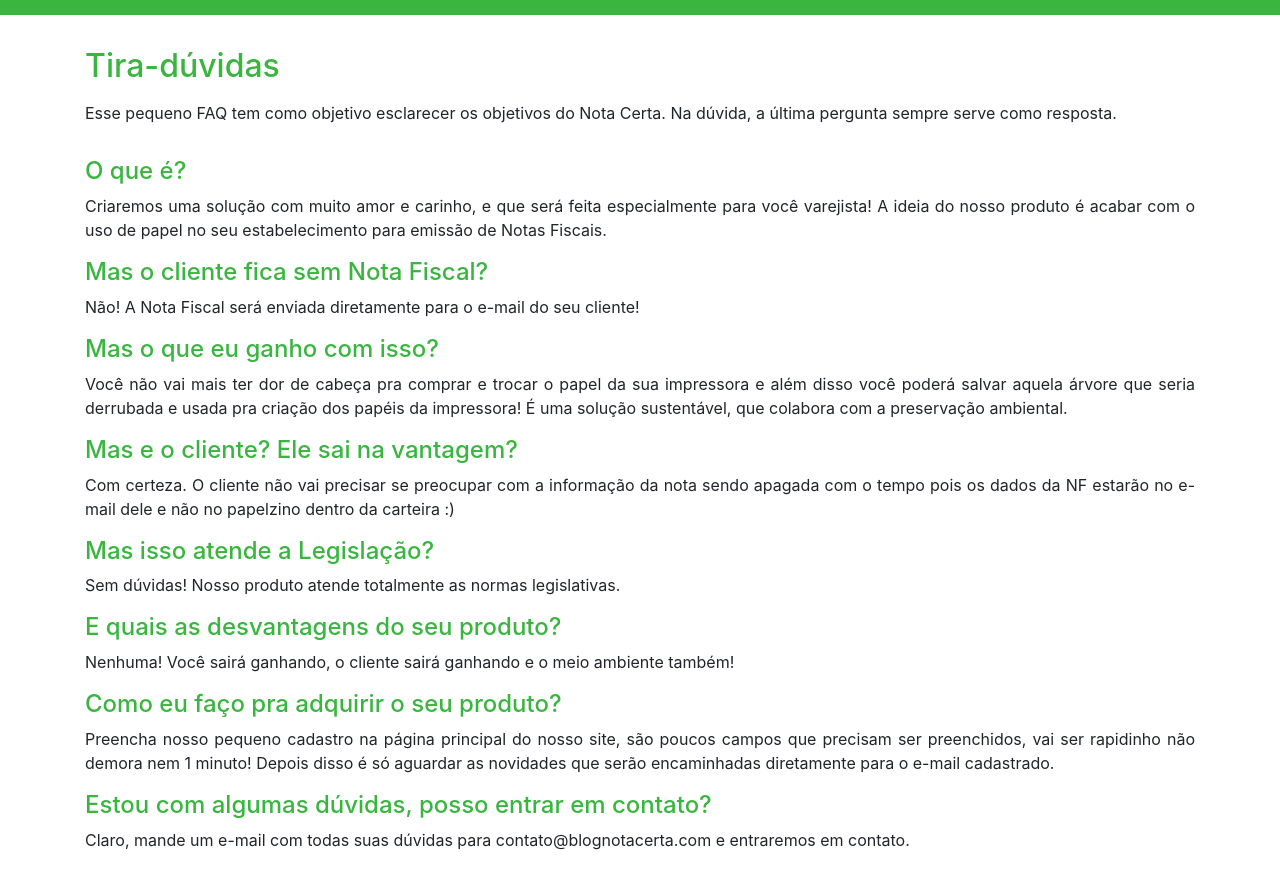
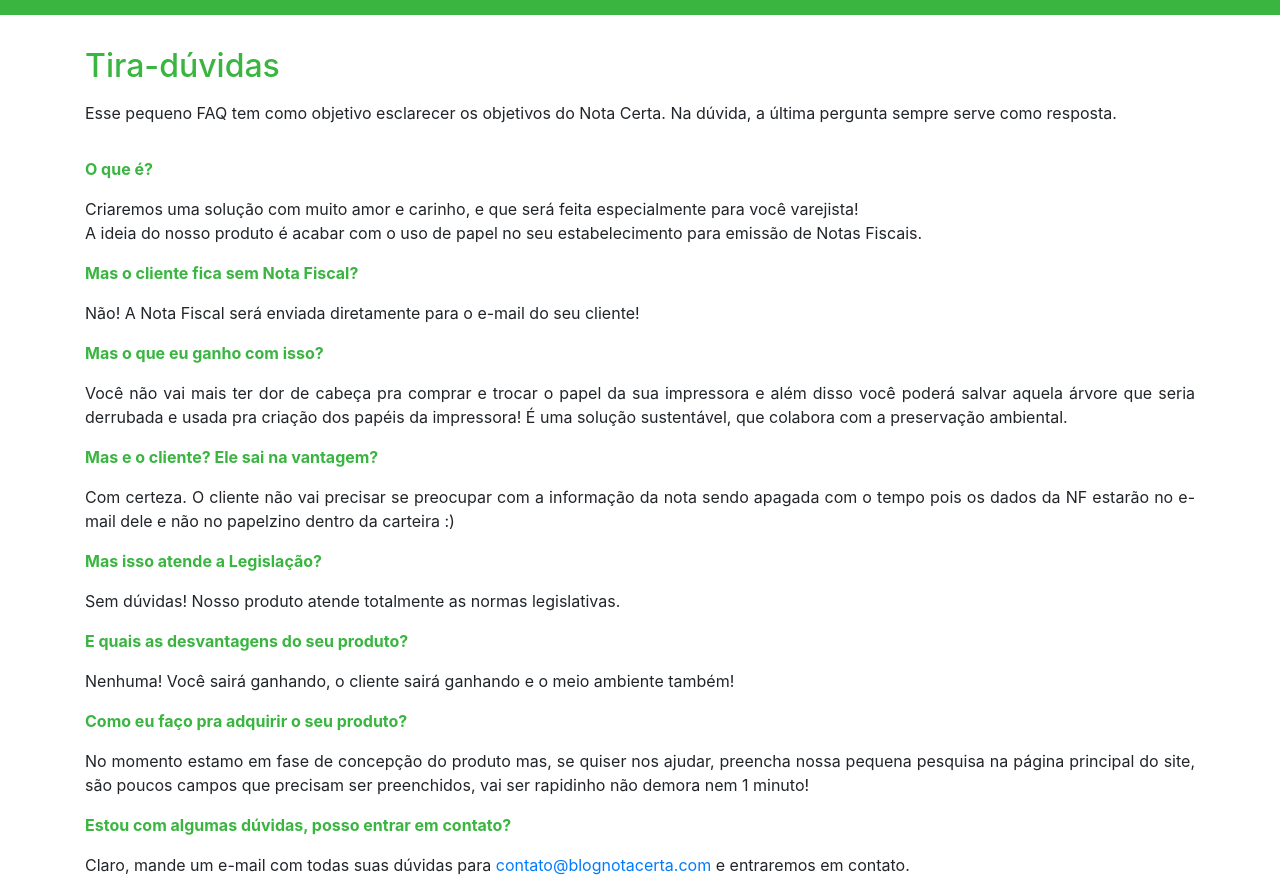
Before and after one commit to notacerta/site, a Django app: page /produto in a window 1280 px wide. Shown: the part 93-986 px from the top of the page. Before the commit the page ends 943 px from the top, so only its background shows below. Run offline with Django 3.2, Linux system fonts and the light colour scheme; some libraries are stand-ins or nearby versions.

Commit message:
Commit 2.5: product page corrections

```diff
--- a/notacertablog/templates/notacertablog/produto.html
+++ b/notacertablog/templates/notacertablog/produto.html
@@ -10,23 +10,14 @@
 	</div>
 	<div class="row justify">
 		<div class="col-xl-12 marginTop">
-			<h4 class="title">O que é?</h4>
-			<p>Criaremos uma solução com muito amor e carinho, e que será feita especialmente para você varejista!
-			A ideia do nosso produto é acabar com o uso de papel no seu estabelecimento para emissão de Notas Fiscais.</p>
-			<h4 class="title">Mas o cliente fica sem Nota Fiscal?</h4>
-			<p>Não! A Nota Fiscal será enviada diretamente para o e-mail do seu cliente!</p>
-			<h4 class="title">Mas o que eu ganho com isso?</h4>
-			<p>Você não vai mais ter dor de cabeça pra comprar e trocar o papel da sua impressora e além disso você poderá salvar aquela árvore que seria derrubada e usada pra criação dos papéis da impressora! É uma solução sustentável, que colabora com a preservação ambiental.</p>
-			<h4 class="title">Mas e o cliente? Ele sai na vantagem?</h4>
-			<p>Com certeza. O cliente não vai precisar se preocupar com a informação da nota sendo apagada com o tempo pois os dados da NF estarão no e-mail dele e não no papelzino dentro da carteira :)</p>
-			<h4 class="title">Mas isso atende a Legislação?</h4>
-			<p>Sem dúvidas! Nosso produto atende totalmente as normas legislativas.</p>
-			<h4 class="title">E quais as desvantagens do seu produto?</h4>
-			<p>Nenhuma! Você sairá ganhando, o cliente sairá ganhando e o meio ambiente também!</p>
-			<h4 class="title">Como eu faço pra adquirir o seu produto?</h4>
-			<p>Preencha nosso pequeno cadastro na página principal do nosso site, são poucos campos que precisam ser preenchidos, vai ser rapidinho não demora nem 1 minuto! Depois disso é só aguardar as novidades que serão encaminhadas diretamente para o e-mail cadastrado.</p>
-			<h4 class="title">Estou com algumas dúvidas, posso entrar em contato?</h4>
-			<p> Claro, mande um e-mail com todas suas dúvidas para contato@blognotacerta.com e entraremos em contato.</p>
+			<p class="negrito title">O que é?</p><p>Criaremos uma solução com muito amor e carinho, e que será feita especialmente para você varejista!<br>A ideia do nosso produto é acabar com o uso de papel no seu estabelecimento para emissão de Notas Fiscais.</p>
+			<p><p class="negrito title">Mas o cliente fica sem Nota Fiscal?</p><p>Não! A Nota Fiscal será enviada diretamente para o e-mail do seu cliente!</p>
+			<p><p class="negrito title">Mas o que eu ganho com isso?</p><p>Você não vai mais ter dor de cabeça pra comprar e trocar o papel da sua impressora e além disso você poderá salvar aquela árvore que seria derrubada e usada pra criação dos papéis da impressora! É uma solução sustentável, que colabora com a preservação ambiental.</p>
+			<p><p class="negrito title">Mas e o cliente? Ele sai na vantagem?</p><p>Com certeza. O cliente não vai precisar se preocupar com a informação da nota sendo apagada com o tempo pois os dados da NF estarão no e-mail dele e não no papelzino dentro da carteira :)</p>
+			<p><p class="negrito title">Mas isso atende a Legislação?</p><p>Sem dúvidas! Nosso produto atende totalmente as normas legislativas.</p>
+			<p><p class="negrito title">E quais as desvantagens do seu produto?</p><p>Nenhuma! Você sairá ganhando, o cliente sairá ganhando e o meio ambiente também!</p>
+			<p><p class="negrito title">Como eu faço pra adquirir o seu produto?</p><p>No momento estamo em fase de concepção do produto mas, se quiser nos ajudar, preencha nossa pequena pesquisa na página principal do site, são poucos campos que precisam ser preenchidos, vai ser rapidinho não demora nem 1 minuto!</p>
+			<p><p class="negrito title">Estou com algumas dúvidas, posso entrar em contato?</p><p>Claro, mande um e-mail com todas suas dúvidas para <a href="mailto:contato@blognotacerta.com">contato@blognotacerta.com</a> e entraremos em contato.</p>
 		</div>
 	</div>
 {% endblock %}
```
Also changed, not shown: notacertablog/templates/notacertablog/index.html (+0 -15 lines).
